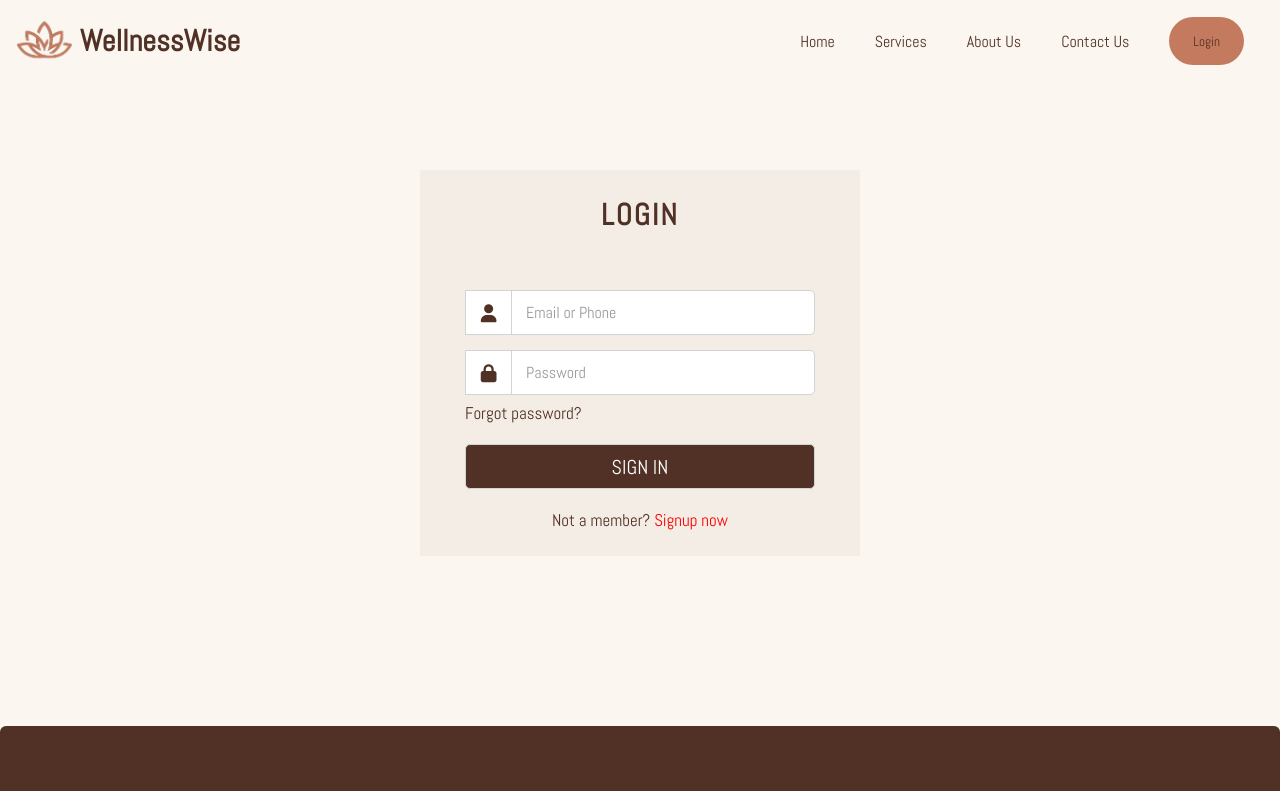
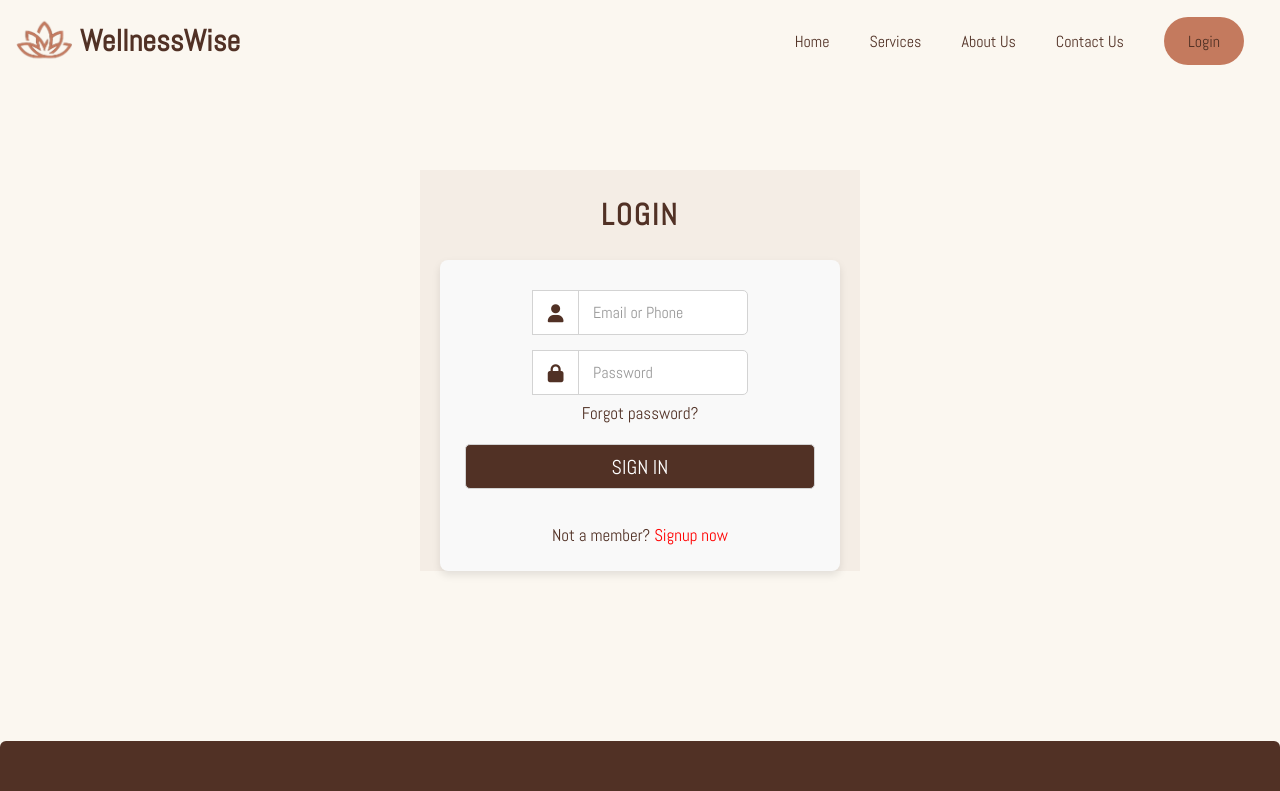
Before and after one commit to Mehar-Aziz/WellnessWise, a React (Create React App) app in the folder wellnesswise-frontend/: page /login in a window 1280 px wide. Shown: the top 791 px of the page. Built offline with nearby package versions, Linux system fonts and the light colour scheme; no server answers.

Commit message:
Link forgetpassword to login

```diff
--- a/wellnesswise-frontend/src/App.js
+++ b/wellnesswise-frontend/src/App.js
@@ -12,6 +12,7 @@
 import Resources from "./pages/Resources";
 import Connections from "./pages/Connection";
 import Advice from "./pages/Advice";
+import ForgotPasswordPage from "./pages/ForgotPassword";
 
 
 
@@ -49,6 +50,7 @@
         <Routes>
           <Route path="/home" exact element={<Home />} />
           <Route path="/login" element={<Login />} />
+          <Route path="/forgot-password" element={<ForgotPasswordPage />} />
            <Route path="/register" element={<Registration />} />
           <Route path="/button" element={<CreateProfileButton funcNav={setShowNav} />} />
           <Route path="/createprofile" element={<CreateProfile1 />} />
--- a/wellnesswise-frontend/src/components/Login.js
+++ b/wellnesswise-frontend/src/components/Login.js
@@ -68,7 +68,7 @@
               required
             />
           </div>
-          <div className="pass"><a href="#forgot">Forgot password?</a></div>
+          <div className="pass"><a><Link to='/forgot-password'>Forgot password?</Link></a></div>
           <div className="row button">
             <input type="submit" value="SIGN IN" />
           </div>
```
